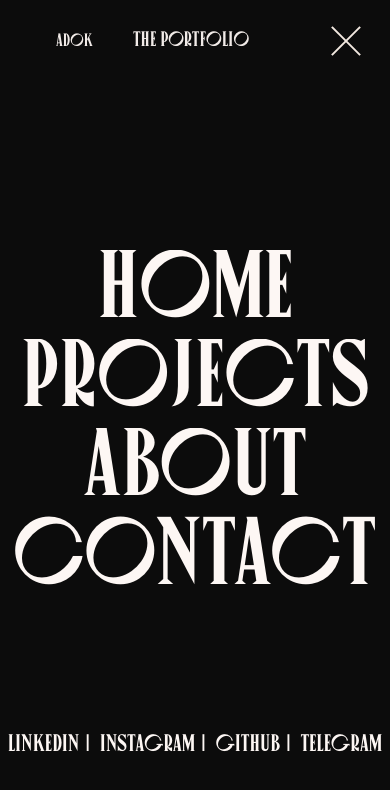
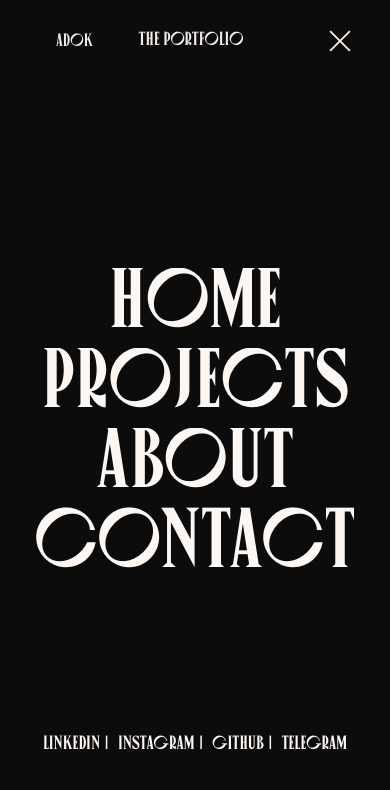
Before and after one commit to Adilkhan-Ersin/folio, a Next.js app: page /mylove in a window 390 px wide. Both pictures are taken after a click on the button 326 px from the left and 40 px from the top of the page. Shown: the top 790 px of the page. Built offline with nearby package versions, Linux system fonts and the light colour scheme.

Commit message:
mobile frinedly changes

```diff
--- a/app/globals.css
+++ b/app/globals.css
@@ -43,6 +43,28 @@
     font-size: 0.6rem !important;
   }
 }
+@media (max-width: 390px) {
+  .title-text {
+    font-size: 19px !important;
+  }
+  .menu-text {
+    font-size: 5.3rem !important;
+  }
+  .menu-social-text {
+    font-size: 1.2rem !important;
+  }
+  .footer-text {
+    font-size: 1.5rem !important;
+  }
+  .footer-circle {
+    width: 1.5rem !important;
+    height: 1.5rem !important;
+  }
+  .footer-black {
+    padding: 1.7rem !important;
+  }
+}
+
 
 * {
   box-sizing: border-box;
--- a/components/Footer.tsx
+++ b/components/Footer.tsx
@@ -85,13 +85,13 @@ export default function Footer() {
           </div>
         </div>
         <div className='flex gap-5 w-full items-end justify-between lg:grid lg:grid-cols-12'>
-          <span className='flex flex-col text-[1.7rem] lg:text-[2.5rem] font-bold leading-tight tracking-[-0.025em] text-[var(--black-color)] sm:order-first sm:text-[1.5rem] md:col-span-6'>
+          <span className='flex flex-col footer-text text-[1.7rem] lg:text-[2.5rem] font-bold leading-tight tracking-[-0.025em] text-[var(--black-color)] sm:order-first sm:text-[1.5rem] md:col-span-6'>
             <span>© 2025 Ersin Adilkhan</span>
             <span>All Rights Reserved</span>
           </span>
           <div className='lg:h-fit lg:w-full justify-end md:col-span-6 md:flex'>
             <div className='w-fit'>
-              <Button aria-label='Scroll to top' onClickThug={scrollToTop} icon={<FaArrowUp className='text-[var(--second-color)] w-[2rem] h-[2rem]' />} containerClass='group relative flex w-fit flex-col items-center justify-center rounded-full overflow-hidden bg-[var(--black-color)] p-[2rem] duration-1000 ease-expo hover:scale-90 md:flex'></Button>
+              <Button aria-label='Scroll to top' onClickThug={scrollToTop} icon={<FaArrowUp className='text-[var(--second-color)] footer-circle w-[2rem] h-[2rem]' />} containerClass='group relative flex w-fit flex-col items-center justify-center rounded-full overflow-hidden bg-[var(--black-color)] footer-black p-[2rem] duration-1000 ease-expo hover:scale-90 md:flex'></Button>
             </div>
           </div>
         </div>
--- a/components/Navbar.tsx
+++ b/components/Navbar.tsx
@@ -92,7 +92,7 @@ const Navbar = () => {
         <div className='text-center text-lg font-[Canopee] lg:text-2xl'>
           <p>Adok</p>
         </div>
-        <div className='text-center text-[21px] font-[Canopee] lg:text-4xl'>
+        <div className='text-center title-text text-[21px] font-[Canopee] lg:text-4xl'>
           <p><Link href='/'>The Portfolio</Link></p>
         </div>
         <div className='flex justify-end pr-2 md:pr-6'>
@@ -101,10 +101,10 @@ const Navbar = () => {
             >
               <div className={`
               relative w-full h-full
-              before:content-[''] before:absolute before:w-10 before:h-0.5 before:bg-[#fff5ed]
+              before:content-[''] before:absolute before:w-7 md:before:w-10 before:h-0.5 before:bg-[#fff5ed]
               before:transition-all before:duration-300 before:ease-in-out
               before:transform ${isOpen ? 'before:rotate-45 before:translate-y-0' : 'before:-translate-y-1'}
-              after:content-[''] after:absolute after:w-10 after:h-0.5 after:bg-[#fff5ed]
+              after:content-[''] after:absolute after:w-7 md:after:w-10 after:h-0.5 after:bg-[#fff5ed]
               after:transition-all after:duration-300 after:ease-in-out
               after:transform ${isOpen ? 'after:-rotate-45 after:translate-y-0' : 'after:translate-y-1'}
               `} />
@@ -119,8 +119,8 @@ const Navbar = () => {
               key={item.name}
               href={item.href}
               onClick={toggleMenu}
-              className='menu-item [clip-path:polygon(0_0,100%_0,100%_100%,0_100%)] relative text-center font-[Canopee] text-8xl lg:text-[260px] leading-[80%] text-[var(--second-color)] transform-gpu'>
-                <p className='hover-text tracking-normal transition-[letter-spacing] duration-500 ease-[cubic-bezier(0.25,1,0.5,1)] hover:tracking-[16px] md:hover:tracking-[21px]'>{item.name}</p>
+              className='menu-item [clip-path:polygon(0_0,100%_0,100%_100%,0_100%)] relative text-center font-[Canopee] menu-text text-8xl lg:text-[260px] leading-[80%] text-[var(--second-color)] transform-gpu'>
+                <p className='hover-text tracking-normal transition-[letter-spacing] duration-500 ease-[cubic-bezier(0.25,1,0.5,1)] hover:tracking-[8px] md:hover:tracking-[21px]'>{item.name}</p>
               </Link>
             ))}
         </div>
@@ -133,7 +133,7 @@ const Navbar = () => {
               target='_blank'
               rel='noopener noreferrer'
               onClick={toggleMenu}
-              className='font-[Canopee] text-2xl lg:text-3xl text-[var(--second-color)]'>{sosal.name}
+              className='font-[Canopee] menu-social-text text-2xl lg:text-3xl text-[var(--second-color)]'>{sosal.name}
             </Link>
           ))}
         </div>
```
